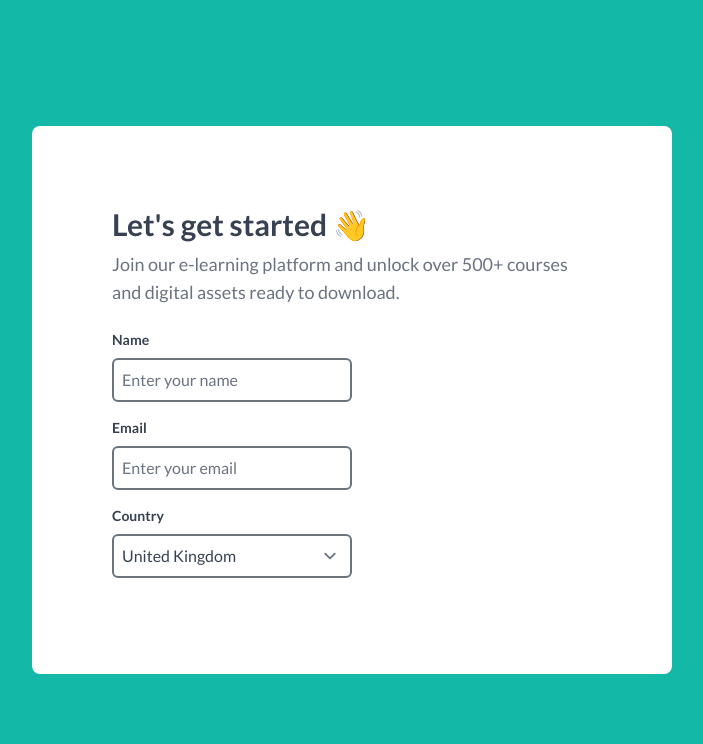
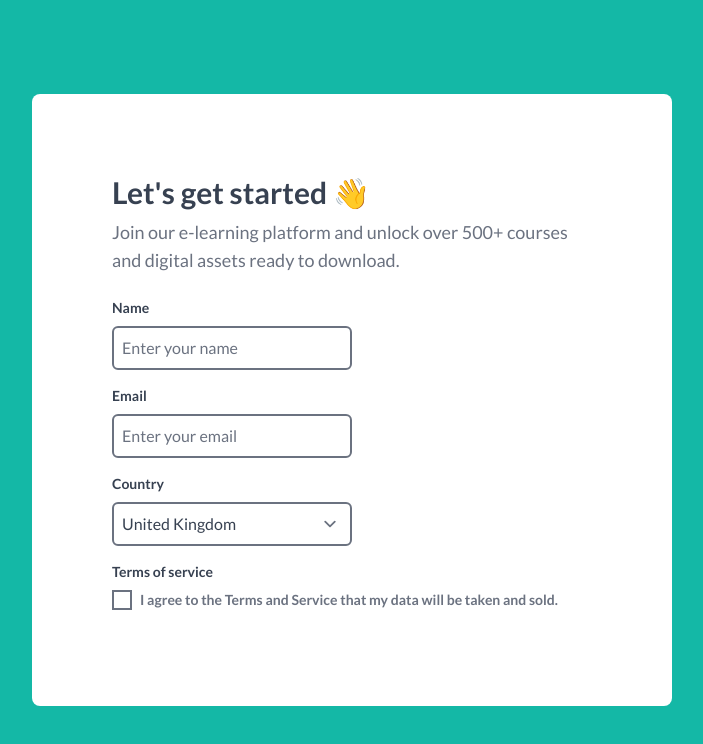
Before and after one commit to paulthomas2107/modern-react-form, a Next.js app: page / in a window 1280 px wide. Shown: the top 744 px of the page, without its empty margins (288-991 px from the left). Built offline with nearby package versions, Linux system fonts and the light colour scheme.

Commit message:
More......

```diff
--- a/pages/index.js
+++ b/pages/index.js
@@ -36,6 +36,15 @@ export default function Home() {
                   <option>The Netherlands</option>
                 </select>
               </div>
+              <div className='pb-4'>
+                <label className='block font-latoBold text-sm pb-2' htmlFor="terms">Terms of service</label>
+                <div className='flex item-center gap-2'>
+                  <input type="checkbox" name="terms" value="checked"  className='h-5 w-5 text-teal-500 border-2 focus:border-teal-500 focus:ring-teal-500'/>
+                  <p className='text-sm font-latoBold text-gray-500'>
+                    I agree to the Terms and Service that my data will be taken and sold.
+                  </p>
+                </div>
+              </div>
             </div>
           </div>
         </form>
```
